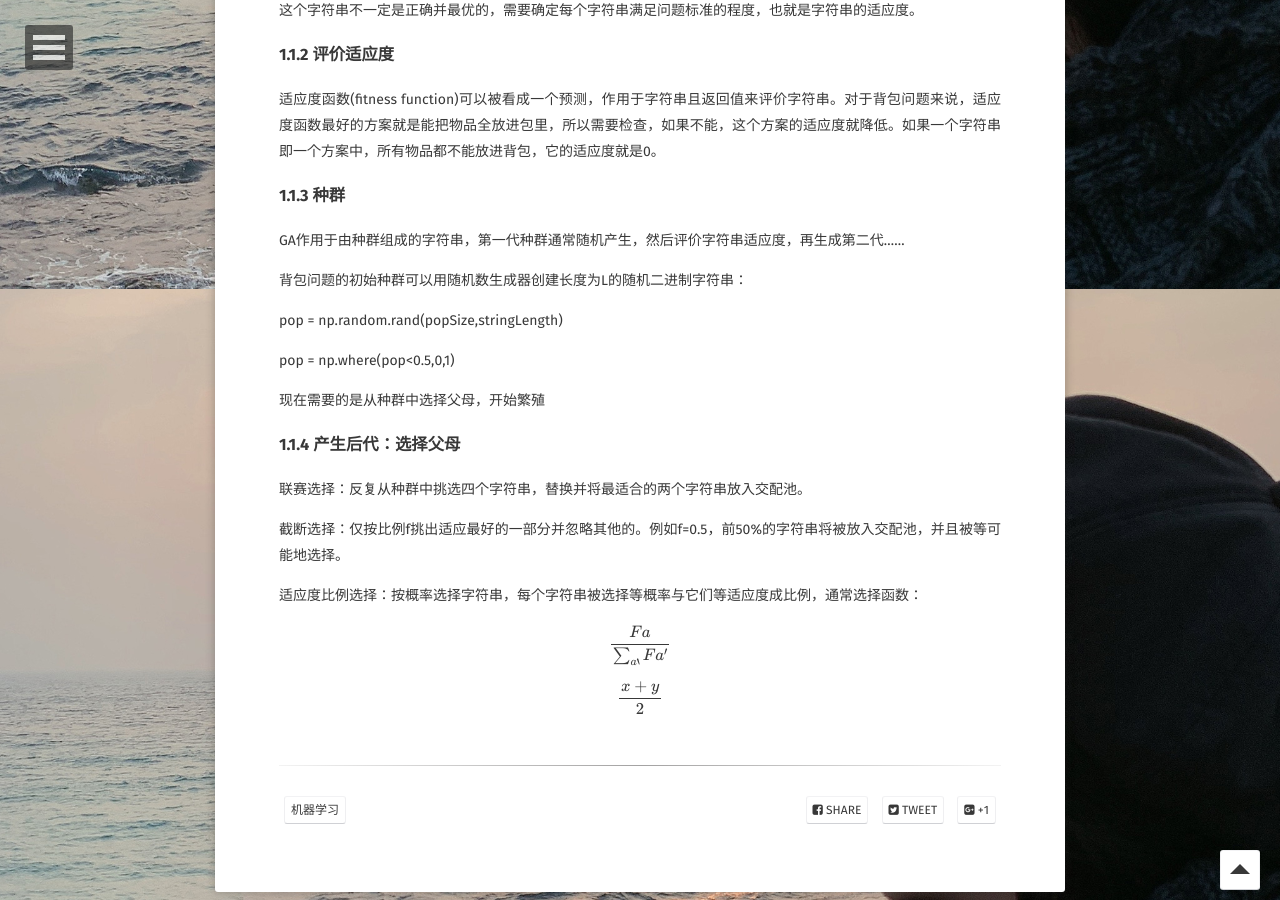
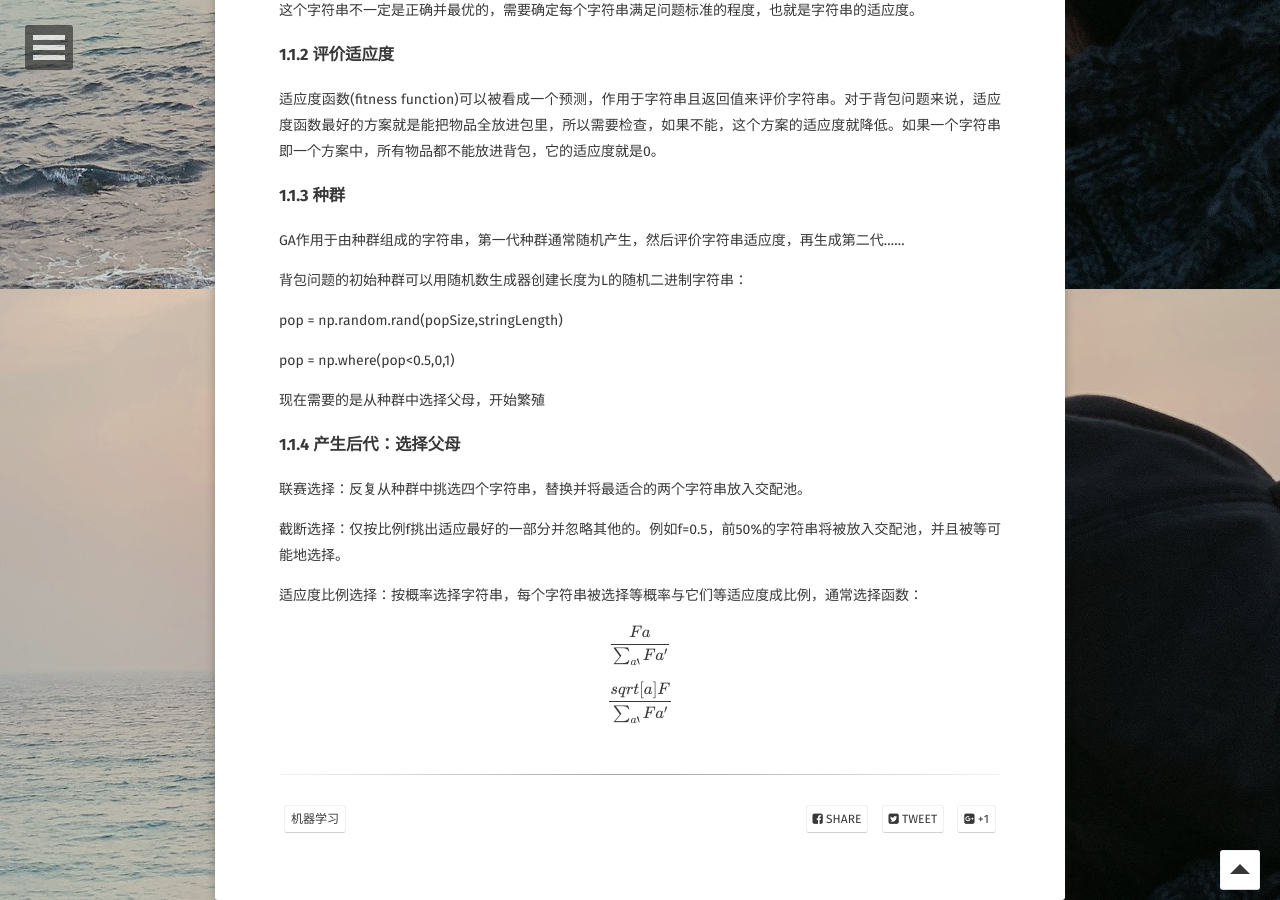
Before and after one commit to YawWQ/yawwq.github.io, a Jekyll site: the page built from _posts/2019-12-11-遗传算法.md, in a window 1280 px wide and 900 px high, scrolled down 611 px. Built offline with Jekyll 4.4.1, drawn with Linux system fonts in a browser that asks for light colours; some web fonts are replaced; formulas are drawn with MathJax 3.

Commit message:
Update 2019-12-11-遗传算法.md

```diff
--- a/_posts/2019-12-11-遗传算法.md
+++ b/_posts/2019-12-11-遗传算法.md
@@ -44,4 +44,4 @@ pop = np.where(pop<0.5,0,1)
 
 $$\frac{Fa}{\sum_{a‘}Fa'}$$
 
-$$\frac{x+y}{2}$$
+$$\frac{sqrt[a]{F}}{\sum_{a‘}Fa'}$$
```
